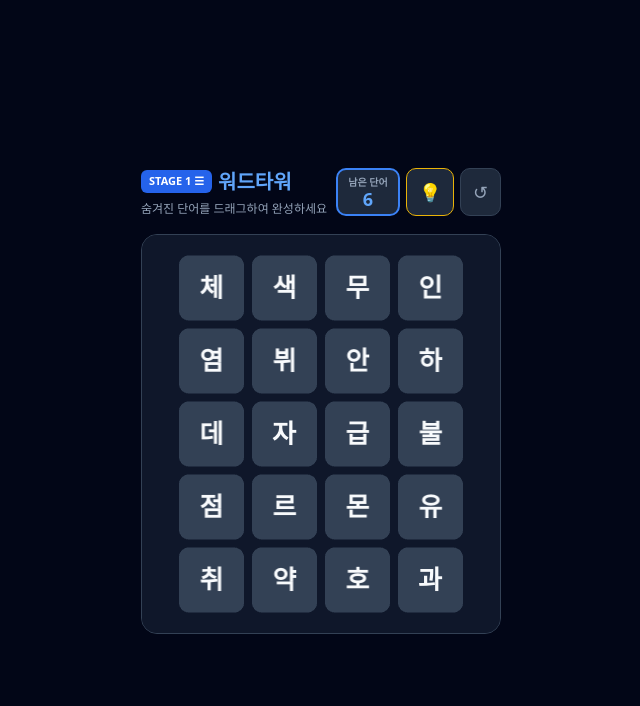
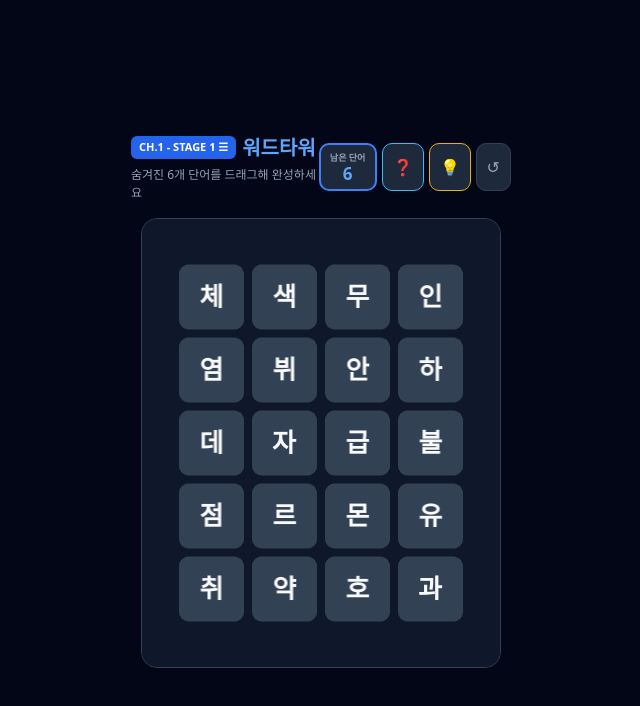
Before and after one commit to dldaudlee36/WordTower, a React (Vite) app: page / in a window 1280 px wide. Shown: the top 706 px of the page, without its empty margins (319-959 px from the left). Built offline with nearby package versions, Linux system fonts and the light colour scheme.

Commit message:
Update WordTowerBoard.tsx

```diff
--- a/src/components/WordTowerBoard.tsx
+++ b/src/components/WordTowerBoard.tsx
@@ -5,7 +5,7 @@ import type { StageData } from '../types/game';
 interface Props {
   stage: StageData;
   stageNumber: number;
-  chapterNumber?: number; // 추가
+  chapterNumber?: number;
   onClear: () => void;
   onReset: () => void;
   onOpenMenu: () => void;
@@ -14,6 +14,7 @@ interface Props {
 export const WordTowerBoard: React.FC<Props> = ({
   stage,
   stageNumber,
+  chapterNumber = 1,
   onClear,
   onReset,
   onOpenMenu,
@@ -22,10 +23,14 @@ export const WordTowerBoard: React.FC<Props> = ({
   const engineRef = useRef<PixiWordEngine | null>(null);
   const [clearedWords, setClearedWords] = useState<string[]>([]);
 
+  // 힌트 모달 상태
   const [isHintModalOpen, setIsHintModalOpen] = useState(false);
   const [hintPassword, setHintPassword] = useState('');
   const [hintIndex, setHintIndex] = useState(0);
   const [hintError, setHintError] = useState(false);
+
+  // 게임 설명서 모달 상태
+  const [isHelpModalOpen, setIsHelpModalOpen] = useState(false);
 
   useEffect(() => {
     if (!containerRef.current) return;
@@ -89,7 +94,6 @@ export const WordTowerBoard: React.FC<Props> = ({
       <div style={{ width: '100%', maxWidth: '380px', marginBottom: '16px', display: 'flex', justifyContent: 'space-between', alignItems: 'center' }}>
         <div>
           <div style={{ display: 'flex', alignItems: 'center', gap: '6px' }}>
-            {/* 스테이지 선택 폴백 메뉴 버튼 */}
             <button
               onClick={onOpenMenu}
               title="스테이지 선택"
@@ -104,19 +108,19 @@ export const WordTowerBoard: React.FC<Props> = ({
                 cursor: 'pointer',
               }}
             >
-              STAGE {stageNumber} ☰
+              CH.{chapterNumber} - STAGE {stageNumber} ☰
             </button>
             <h1 style={{ fontSize: '20px', fontWeight: 900, color: '#60a5fa', margin: 0 }}>
               워드타워
             </h1>
           </div>
           <p style={{ fontSize: '12px', color: '#94a3b8', margin: '3px 0 0 0' }}>
-            숨겨진 단어를 드래그하여 완성하세요
+            숨겨진 6개 단어를 드래그해 완성하세요
           </p>
         </div>
 
-        {/* 카운터, 힌트, 다시하기 (높이 48px 완전 동기화) */}
-        <div style={{ display: 'flex', gap: '6px', alignItems: 'stretch', height: '48px' }}>
+        {/* 남은 단어, 설명서, 힌트, 다시하기 컨트롤러 그룹 */}
+        <div style={{ display: 'flex', gap: '5px', alignItems: 'stretch', height: '48px' }}>
           <div
             style={{
               display: 'flex',
@@ -126,17 +130,39 @@ export const WordTowerBoard: React.FC<Props> = ({
               background: '#1e293b',
               border: '2px solid #3b82f6',
               borderRadius: '10px',
-              padding: '0 10px',
-              minWidth: '64px',
+              padding: '0 8px',
+              minWidth: '58px',
               boxSizing: 'border-box',
             }}
           >
-            <span style={{ fontSize: '10px', color: '#94a3b8', fontWeight: 600, lineHeight: 1 }}>남은 단어</span>
-            <span style={{ fontSize: '18px', fontWeight: 800, color: '#60a5fa', lineHeight: 1, marginTop: '3px' }}>
+            <span style={{ fontSize: '9px', color: '#94a3b8', fontWeight: 600, lineHeight: 1 }}>남은 단어</span>
+            <span style={{ fontSize: '17px', fontWeight: 800, color: '#60a5fa', lineHeight: 1, marginTop: '3px' }}>
               {remainingCount}
             </span>
           </div>
 
+          {/* 게임 설명서 버튼 */}
+          <button
+            onClick={() => setIsHelpModalOpen(true)}
+            title="게임 설명서"
+            style={{
+              display: 'flex',
+              alignItems: 'center',
+              justifyContent: 'center',
+              background: '#1e293b',
+              border: '1px solid #38bdf8',
+              color: '#38bdf8',
+              borderRadius: '10px',
+              padding: '0 10px',
+              fontSize: '16px',
+              cursor: 'pointer',
+              boxSizing: 'border-box',
+            }}
+          >
+            ❓
+          </button>
+
+          {/* 힌트 버튼 */}
           <button
             onClick={() => {
               setIsHintModalOpen(true);
@@ -151,8 +177,8 @@ export const WordTowerBoard: React.FC<Props> = ({
               border: '1px solid #eab308',
               color: '#eab308',
               borderRadius: '10px',
-              padding: '0 12px',
-              fontSize: '18px',
+              padding: '0 10px',
+              fontSize: '16px',
               cursor: 'pointer',
               boxSizing: 'border-box',
             }}
@@ -160,6 +186,7 @@ export const WordTowerBoard: React.FC<Props> = ({
             💡
           </button>
 
+          {/* 다시하기 버튼 */}
           <button
             onClick={onReset}
             title="다시 하기"
@@ -171,8 +198,8 @@ export const WordTowerBoard: React.FC<Props> = ({
               border: '1px solid #334155',
               color: '#94a3b8',
               borderRadius: '10px',
-              padding: '0 12px',
-              fontSize: '18px',
+              padding: '0 10px',
+              fontSize: '16px',
               cursor: 'pointer',
               boxSizing: 'border-box',
             }}
@@ -187,7 +214,7 @@ export const WordTowerBoard: React.FC<Props> = ({
         ref={containerRef}
         style={{
           width: '360px',
-          height: '400px',
+          height: '450px',
           backgroundColor: '#0f172a',
           borderRadius: '16px',
           border: '1px solid #334155',
@@ -195,6 +222,83 @@ export const WordTowerBoard: React.FC<Props> = ({
           touchAction: 'none',
         }}
       />
+
+      {/* 게임 설명서 모달 */}
+      {isHelpModalOpen && (
+        <div
+          style={{
+            position: 'fixed',
+            inset: 0,
+            backgroundColor: 'rgba(2, 6, 23, 0.85)',
+            display: 'flex',
+            alignItems: 'center',
+            justifyContent: 'center',
+            zIndex: 80,
+            backdropFilter: 'blur(4px)',
+          }}
+        >
+          <div
+            style={{
+              background: '#0f172a',
+              border: '1px solid #38bdf8',
+              borderRadius: '20px',
+              padding: '24px 20px',
+              width: '90%',
+              maxWidth: '340px',
+              boxShadow: '0 25px 50px -12px rgba(56, 189, 248, 0.25)',
+              textAlign: 'left',
+            }}
+          >
+            <div style={{ display: 'flex', alignItems: 'center', gap: '8px', marginBottom: '14px' }}>
+              <span style={{ fontSize: '24px' }}>📜</span>
+              <h3 style={{ fontSize: '18px', fontWeight: 900, color: '#38bdf8', margin: 0 }}>
+                워드타워 게임 설명서
+              </h3>
+            </div>
+
+            <div style={{ display: 'flex', flexDirection: 'column', gap: '12px', fontSize: '13px', color: '#cbd5e1', lineHeight: '1.5' }}>
+              <div style={{ background: '#1e293b', padding: '10px 12px', borderRadius: '10px', borderLeft: '3px solid #38bdf8' }}>
+                <strong style={{ color: '#f8fafc' }}>1. 단어 연결 규칙</strong>
+                <p style={{ margin: '4px 0 0 0', color: '#94a3b8' }}>
+                  손가락이나 마우스로 <strong>상하좌우·대각선(8방향)</strong> 인접한 글자들을 이어서 숨겨진 단어를 드래그하세요.
+                </p>
+              </div>
+
+              <div style={{ background: '#1e293b', padding: '10px 12px', borderRadius: '10px', borderLeft: '3px solid #f59e0b' }}>
+                <strong style={{ color: '#f8fafc' }}>2. 타워 중력 법칙 (핵심!)</strong>
+                <p style={{ margin: '4px 0 0 0', color: '#94a3b8' }}>
+                  단어가 맞춰지면 타일이 사라지고 위의 글자들이 아래로 떨어집니다. <strong>순서를 잘못 맞추면 글자가 끊겨 클리어가 불가능</strong>해질 수 있습니다.
+                </p>
+              </div>
+
+              <div style={{ background: '#1e293b', padding: '10px 12px', borderRadius: '10px', borderLeft: '3px solid #10b981' }}>
+                <strong style={{ color: '#f8fafc' }}>3. 막혔을 때의 팁</strong>
+                <p style={{ margin: '4px 0 0 0', color: '#94a3b8' }}>
+                  순서가 꼬였다면 <strong>↺ (다시하기)</strong> 버튼으로 초기 배치로 되돌리세요. 첫 글자가 안 보일 땐 <strong>💡 (힌트)</strong>를 활용할 수 있습니다.
+                </p>
+              </div>
+            </div>
+
+            <button
+              onClick={() => setIsHelpModalOpen(false)}
+              style={{
+                width: '100%',
+                marginTop: '18px',
+                padding: '11px',
+                background: '#0284c7',
+                color: '#fff',
+                fontWeight: 800,
+                fontSize: '14px',
+                borderRadius: '10px',
+                border: 'none',
+                cursor: 'pointer',
+              }}
+            >
+              이해했습니다
+            </button>
+          </div>
+        </div>
+      )}
 
       {/* 힌트 모달 */}
       {isHintModalOpen && (
@@ -226,7 +330,6 @@ export const WordTowerBoard: React.FC<Props> = ({
               암호를 입력하면 첫 글자를 짚어줍니다.
             </p>
 
-            {/* 희미한 글씨로 힌트 암호가 보이도록 처리된 입력창 */}
             <input
               type="text"
               value={hintPassword}
@@ -244,7 +347,6 @@ export const WordTowerBoard: React.FC<Props> = ({
                 outline: 'none',
                 marginBottom: hintError ? '6px' : '14px',
               }}
-              className="placeholder:text-slate-600 placeholder:opacity-50"
               onKeyDown={(e) => e.key === 'Enter' && handleApplyHint()}
             />
 
```
